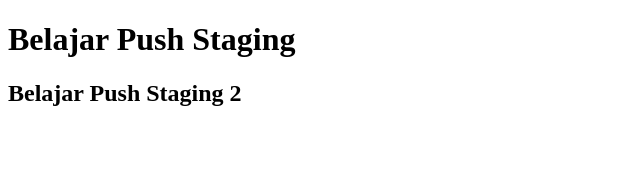
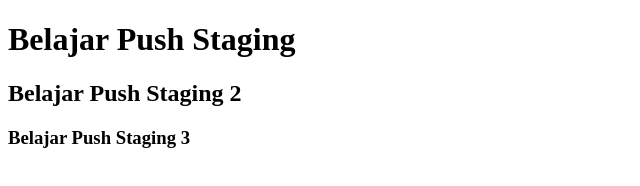
Before and after one commit to andistpang/belajar-niomic, a plain HTML site: page header.html in a window 1280 px wide. Shown: the whole page, without its empty margins (0-640 px from the left). Drawn offline with Linux system fonts and the light colour scheme.

Commit message:
add element h3

```diff
--- a/header.html
+++ b/header.html
@@ -7,5 +7,6 @@
   <body>
     <h1>Belajar Push Staging</h1>
     <h2>Belajar Push Staging 2</h2>
+    <h3>Belajar Push Staging 3</h3>
   </body>
 </html>
```
